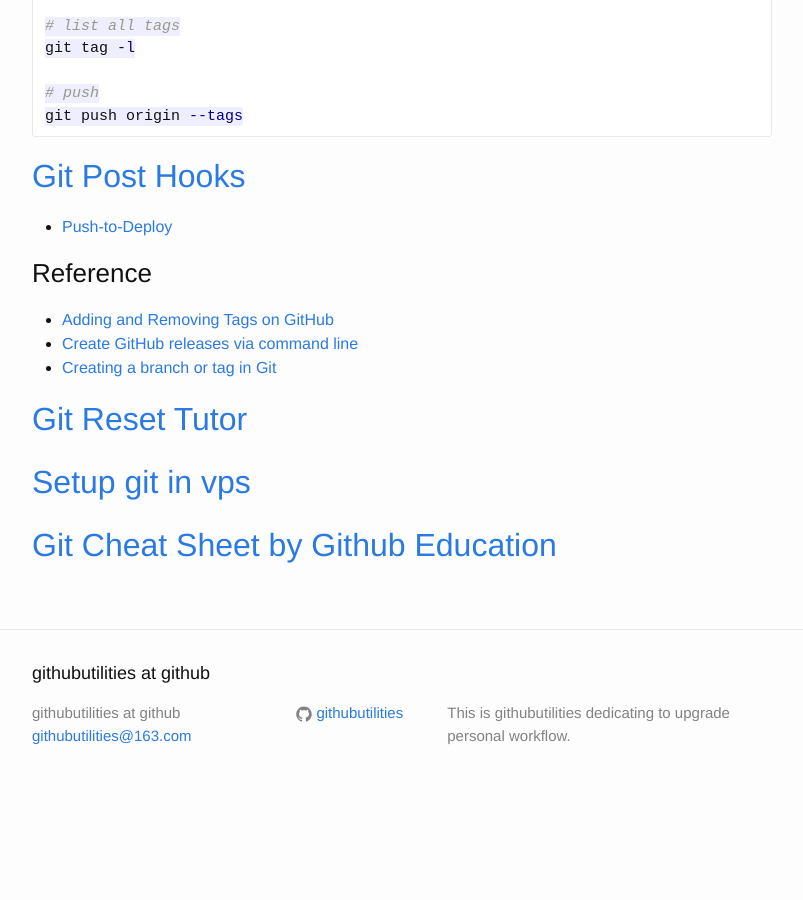
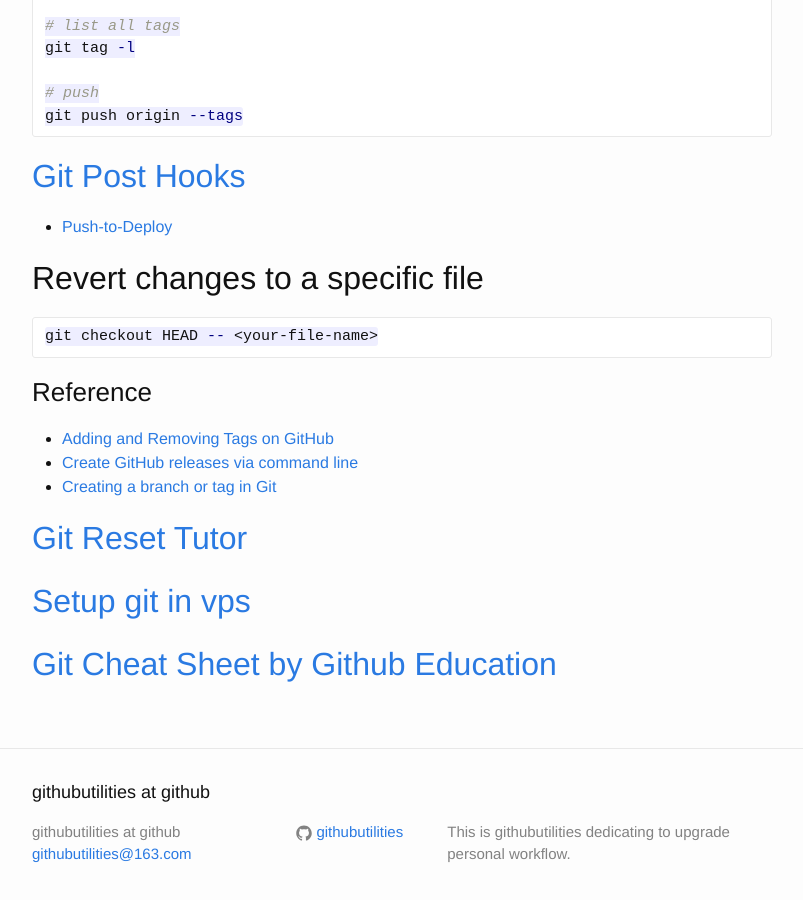
Before and after one commit to githubutilities/githubutilities.github.io, a Jekyll site: the page built from _posts/2015-01-22-personal-git-command-cheat-sheet.markdown, in a window 1280 px wide and 900 px high, scrolled down 4584 px. Shown: the whole window, without its empty margins (238-1041 px from the left). Built offline with Jekyll 4.4.1, drawn with Linux system fonts in a browser that asks for light colours; Markdown is read by kramdown in place of the engine named in the settings; before the commit the page ends 5391 px from its top, so only the background shows below that.

Commit message:
Add revert single file cheatsheet

````diff
--- a/_posts/2015-01-22-personal-git-command-cheat-sheet.markdown
+++ b/_posts/2015-01-22-personal-git-command-cheat-sheet.markdown
@@ -230,6 +230,13 @@
 * [Push-to-Deploy](http://krisjordan.com/essays/setting-up-push-to-deploy-with-git)
 
 
+## Revert changes to a specific file
+
+```sh
+git checkout HEAD -- <your-file-name>
+```
+
+
 ### Reference
 
 * [Adding and Removing Tags on GitHub](http://wptheming.com/2011/04/add-remove-github-tags/)
````
